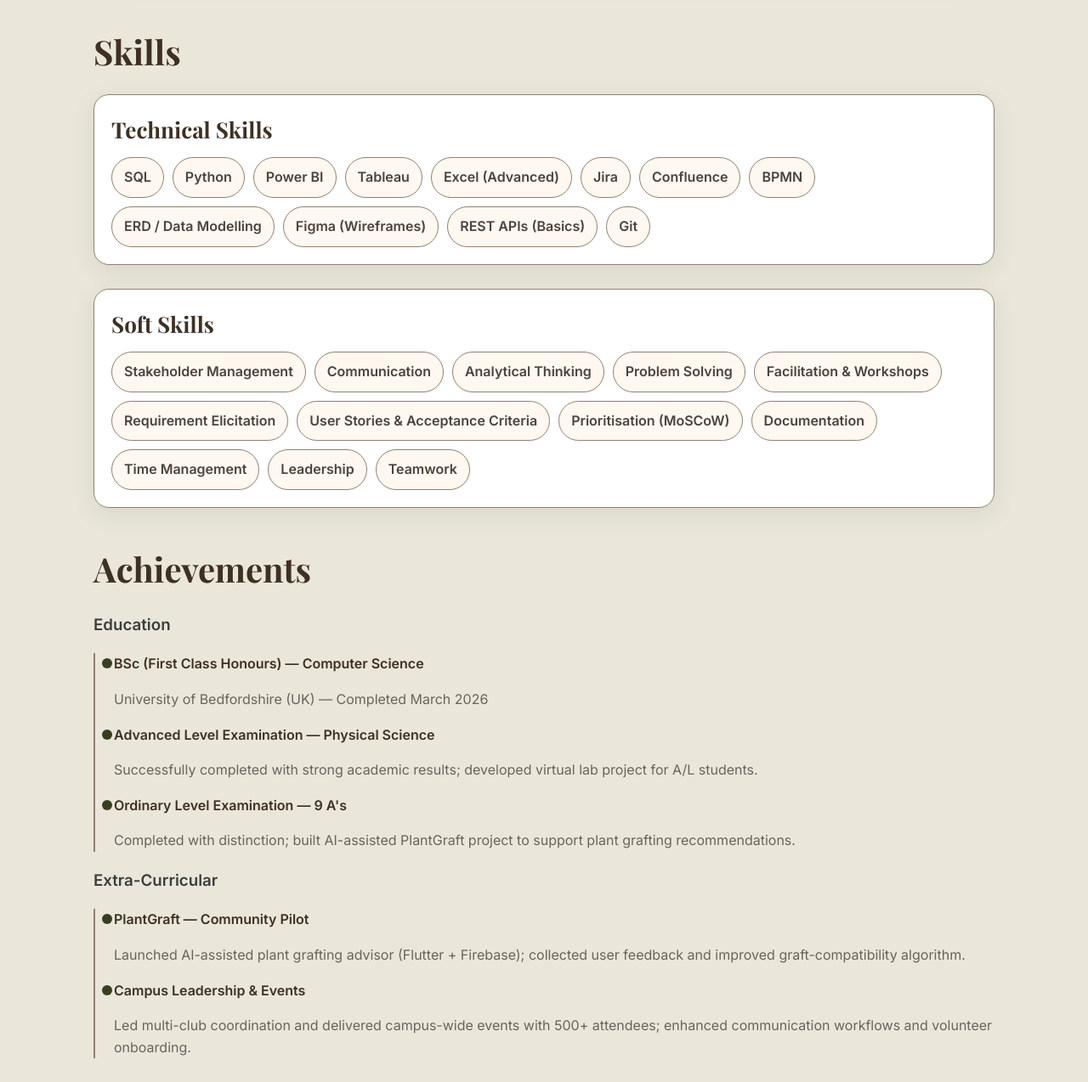
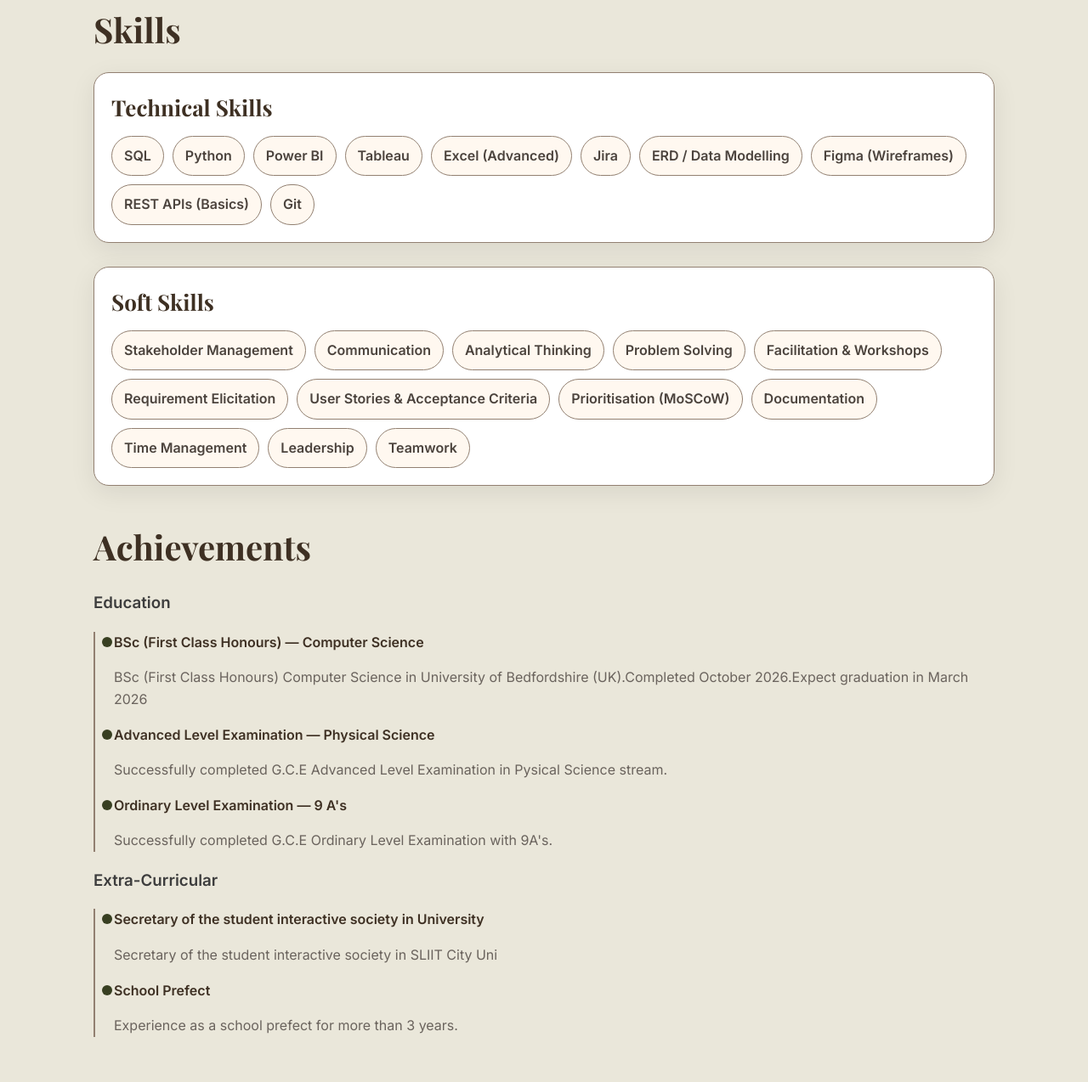
Before and after one commit to ChathuKaravita/MyPortfolio, a plain HTML site: page index.html in a window 1280 px wide. Shown: the part 1988-3262 px from the top of the page at 85% size. Drawn offline with nearby package versions, Linux system fonts and the light colour scheme.

Commit message:
Update index.html

```diff
--- a/index.html
+++ b/index.html
@@ -67,12 +67,12 @@
         I excel at understanding the core needs of projects and translating them into actionable plans that align with stakeholder expectations.
       </p>
       <p class="muted">
-        Proficient in <strong>Power BI, Tableau, SQL, and Python</strong> for data analysis, and experienced in <strong>Jira, Confluence, and BPMN</strong> for requirement management and process mapping.
+        Proficient in <strong>Power BI, Tableau, SQL, and Python</strong> for data analysis, and experienced in <strong>Jira</strong> for requirement management and process mapping.
         My goal is to bridge the gap between business strategy and technical execution to deliver impactful, measurable results.
       </p>
 
       <p class="about-mail">
-        📧 <a href="mailto:chathuryakaravita@gmail.com">chathuryakaravita@gmail.com</a>
+        📧 <a href="mailto:karavitachathurya@gmail.com">karavitachathurya@gmail.com</a>
       </p>
 
       <div class="interests">
@@ -107,7 +107,7 @@
   <div class="panel-inner">
     <h2>Skills</h2>
     <div class="skill-stack">
-      <section class="skill-card" aria-labelledby="tech-skills"><h3 id="tech-skills">Technical Skills</h3><div class="chips"><span class="chip">SQL</span><span class="chip">Python</span><span class="chip">Power BI</span><span class="chip">Tableau</span><span class="chip">Excel (Advanced)</span><span class="chip">Jira</span><span class="chip">Confluence</span><span class="chip">BPMN</span><span class="chip">ERD / Data Modelling</span><span class="chip">Figma (Wireframes)</span><span class="chip">REST APIs (Basics)</span><span class="chip">Git</span></div></section>
+      <section class="skill-card" aria-labelledby="tech-skills"><h3 id="tech-skills">Technical Skills</h3><div class="chips"><span class="chip">SQL</span><span class="chip">Python</span><span class="chip">Power BI</span><span class="chip">Tableau</span><span class="chip">Excel (Advanced)</span><span class="chip">Jira</span><span class="chip">ERD / Data Modelling</span><span class="chip">Figma (Wireframes)</span><span class="chip">REST APIs (Basics)</span><span class="chip">Git</span></div></section>
       <section class="skill-card" aria-labelledby="soft-skills"><h3 id="soft-skills">Soft Skills</h3><div class="chips"><span class="chip">Stakeholder Management</span><span class="chip">Communication</span><span class="chip">Analytical Thinking</span><span class="chip">Problem Solving</span><span class="chip">Facilitation & Workshops</span><span class="chip">Requirement Elicitation</span><span class="chip">User Stories & Acceptance Criteria</span><span class="chip">Prioritisation (MoSCoW)</span><span class="chip">Documentation</span><span class="chip">Time Management</span><span class="chip">Leadership</span><span class="chip">Teamwork</span></div></section>
     </div>
   </div>
@@ -120,16 +120,16 @@
     <div class="achievement-category">
       <h3>Education</h3>
       <div class="timeline">
-        <div class="tl-item"><h4>BSc (First Class Honours) — Computer Science</h4><p class="muted">University of Bedfordshire (UK) — Completed March 2026</p></div>
-        <div class="tl-item"><h4>Advanced Level Examination — Physical Science</h4><p class="muted">Successfully completed with strong academic results; developed virtual lab project for A/L students.</p></div>
-        <div class="tl-item"><h4>Ordinary Level Examination — 9 A's</h4><p class="muted">Completed with distinction; built AI-assisted PlantGraft project to support plant grafting recommendations.</p></div>
+        <div class="tl-item"><h4>BSc (First Class Honours) — Computer Science</h4><p class="muted">BSc (First Class Honours) Computer Science in University of Bedfordshire (UK).Completed October 2026.Expect graduation in March 2026</p></div>
+        <div class="tl-item"><h4>Advanced Level Examination — Physical Science</h4><p class="muted">Successfully completed G.C.E Advanced Level Examination in Pysical Science stream.</p></div>
+        <div class="tl-item"><h4>Ordinary Level Examination — 9 A's</h4><p class="muted">Successfully completed G.C.E Ordinary Level Examination with 9A's.</p></div>
       </div>
     </div>
     <div class="achievement-category">
       <h3>Extra-Curricular</h3>
       <div class="timeline">
-        <div class="tl-item"><h4>PlantGraft — Community Pilot</h4><p class="muted">Launched AI-assisted plant grafting advisor (Flutter + Firebase); collected user feedback and improved graft-compatibility algorithm.</p></div>
-        <div class="tl-item"><h4>Campus Leadership & Events</h4><p class="muted">Led multi-club coordination and delivered campus-wide events with 500+ attendees; enhanced communication workflows and volunteer onboarding.</p></div>
+        <div class="tl-item"><h4>Secretary of the student interactive society in University</h4><p class="muted">Secretary of the student interactive society in SLIIT City Uni</p></div>
+        <div class="tl-item"><h4>School Prefect</h4><p class="muted">Experience as a school prefect for more than 3 years.</p></div>
       </div>
     </div>
   </div>
```
